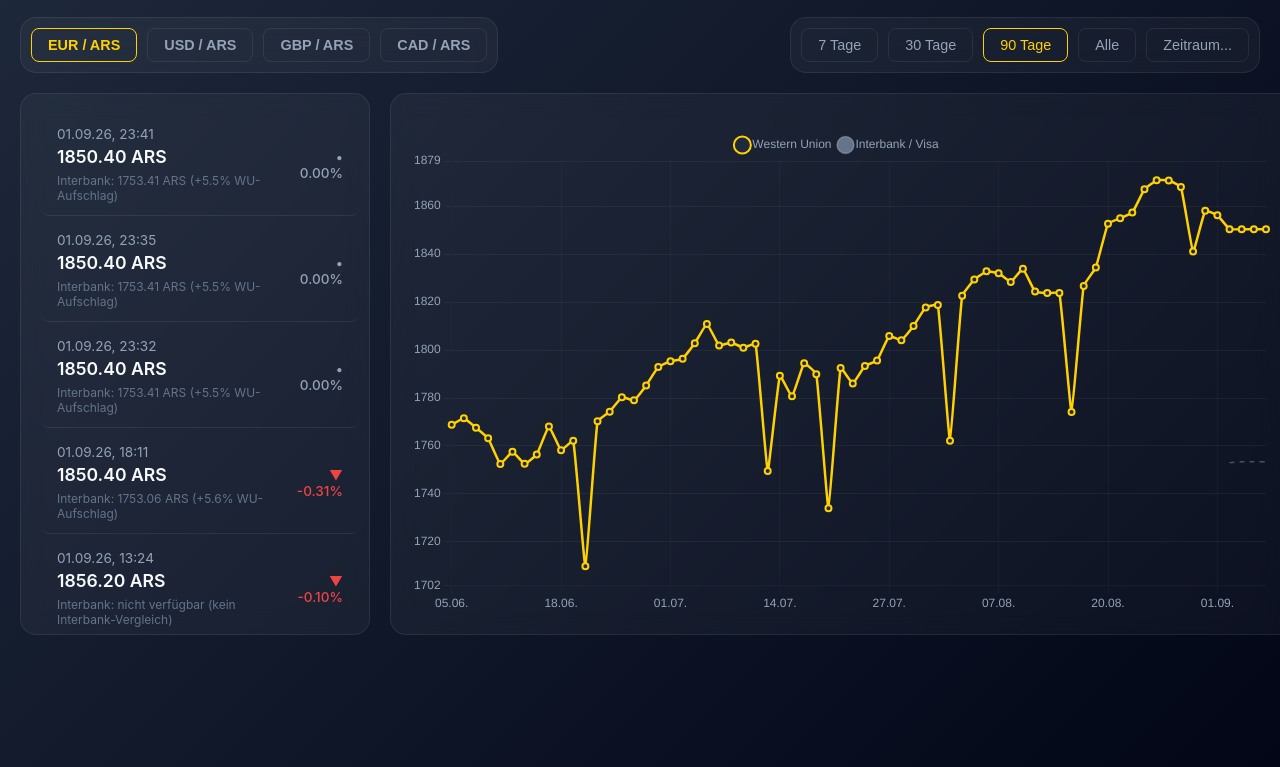
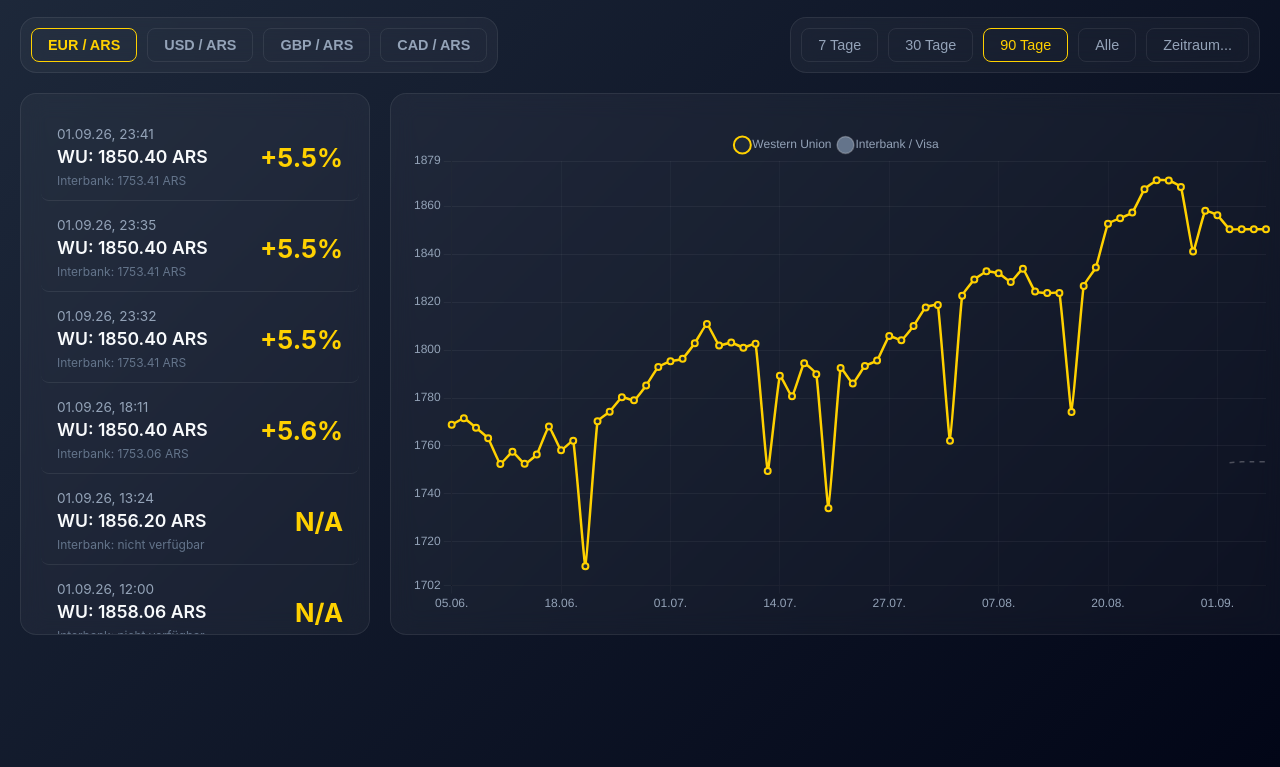
Before and after one commit to Adrian-Fe/WU-drawer, a plain HTML site: page index.html in a window 1280 px wide. Shown: the part 73-840 px from the top of the page. Drawn offline with nearby package versions, Linux system fonts and the light colour scheme; no server answers.

Commit message:
edit record

```diff
--- a/index.html
+++ b/index.html
@@ -93,7 +93,13 @@
         .item-rate { font-size: 1.1rem; font-weight: 600; }
         .item-ib { font-size: 0.75rem; color: #64748b; margin-top: 2px; }
 
-        .item-right { text-align: right; }
+        .item-spread {
+            font-size: 1.6rem;
+            font-weight: 700;
+            text-align: right;
+            color: var(--wu-yellow);
+            min-width: 80px;
+        }
         .item-delta { font-size: 0.85rem; font-weight: 500; }
         .delta-up { color: var(--green); }
         .delta-down { color: var(--red); }
@@ -266,7 +272,7 @@
                 else if (item.trendPct < 0) trendHtml = `<div class="item-delta delta-down">▼ ${item.trendPct.toFixed(2)}%</div>`;
 
                 const spreadPct = getSpreadPct(item);
-                const spreadText = spreadPct === null ? 'kein Interbank-Vergleich' : (spreadPct >= 0 ? `+${spreadPct.toFixed(1)}% WU-Aufschlag` : `${spreadPct.toFixed(1)}% unter Interbank`);
+                const spreadDisplay = spreadPct === null ? 'N/A' : (spreadPct >= 0 ? `+${spreadPct.toFixed(1)}%` : `${spreadPct.toFixed(1)}%`);
 
                 const row = document.createElement('div');
                 row.className = 'list-item';
@@ -274,11 +280,11 @@
                 row.innerHTML = `
                     <div class="item-left">
                         <div class="item-date">${dateStr}</div>
-                        <div class="item-rate">${item.wuRate.toFixed(2)} ARS</div>
-                        <div class="item-ib">Interbank: ${item.ibRate === null ? 'nicht verfügbar' : item.ibRate.toFixed(2) + ' ARS'} (${spreadText})</div>
+                        <div class="item-rate">WU: ${item.wuRate.toFixed(2)} ARS</div>
+                        <div class="item-ib">Interbank: ${item.ibRate === null ? 'nicht verfügbar' : item.ibRate.toFixed(2) + ' ARS'}</div>
                     </div>
-                    <div class="item-right">
-                        ${trendHtml}
+                    <div class="item-spread">
+                        ${spreadDisplay}
                     </div>
                 `;
                 listDiv.appendChild(row);
```
